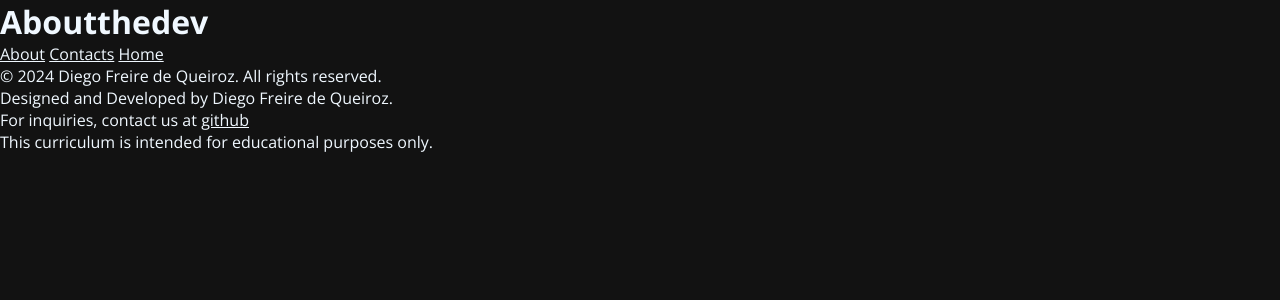
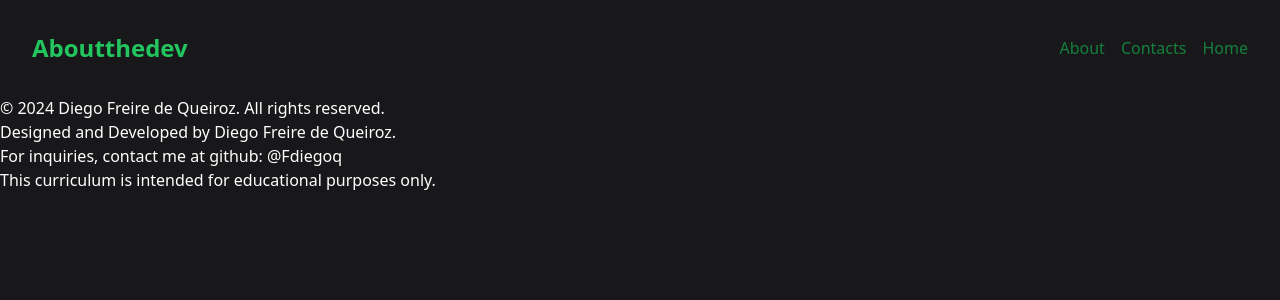
Before and after one commit to FDiegoq/Professional-aboutthedev, a Django app: template curriculo/templates/curriculo/base.html in a window 1280 px wide. Shown: the top 300 px of the page. Run offline with Django 5.2, Linux system fonts and the light colour scheme; the template is opened without the code that fills it, so the values that code supplies are empty; some libraries are stand-ins or nearby versions.

Commit message:
tailwind setup

```diff
--- a/curriculo/static/src/styles/global.css
+++ /dev/null
@@ -1,15 +0,0 @@
-@import url('https://fonts.googleapis.com/css2?family=Open+Sans:ital,wght@0,300..800;1,300..800&display=swap');
-*{
-    margin: 0;
-    padding: 0;
-    font-family: "Open Sans", sans-serif;
-    background-color: #121212;
-    color: aliceblue;
-}
-.header{
-
-}
-
-.footer{
-
-}
--- a/curriculo/templates/curriculo/base.html
+++ b/curriculo/templates/curriculo/base.html
@@ -7,16 +7,15 @@
         {%block title%} Title {%endblock%}
     </title>
     {%load static%}
-    <link rel="icon" href="{% static 'favicon.ico' %}" type="image/x-icon">
-    {% block css %} <link rel="stylesheet" href="{% static 'src/styles/global.css' %}"> {% endblock %}
+    <script src="https://cdn.tailwindcss.com"></script>
 </head>
-<body>
-    <header class="header">
-        <h1>Aboutthedev</h1>
-        <nav class="nav">
-            <a href="">About</a>
-            <a href="">Contacts</a>
-            <a href="">Home</a>
+<body class="bg-zinc-900 text-white">
+    <header class="flex items-center justify-between p-8">
+        <h1 class="text-2xl text-green-500 font-bold">Aboutthedev</h1>
+        <nav class="flex gap-4 text-green-700">
+            <a href="" class="hover:text-green-500">About</a>
+            <a href="" class="hover:text-green-500">Contacts</a>
+            <a href="" class="hover:text-green-500">Home</a>
         </nav>
     </header>
 
@@ -26,11 +25,13 @@
         {%endblock%}
     </main>
 
-    <footer class="footer">
-        <p>© 2024 Diego Freire de Queiroz. All rights reserved. <br>
-            Designed and Developed by Diego Freire de Queiroz. <br>
-            For inquiries, contact us at <a href="">github</a> <br>
-            This curriculum is intended for educational purposes only.</p>
+    <footer class="">
+        <p>
+            © 2024 Diego Freire de Queiroz. All rights reserved. <br>
+                Designed and Developed by Diego Freire de Queiroz. <br>
+                For inquiries, contact me at github: @Fdiegoq<br>
+                This curriculum is intended for educational purposes only.
+        </p>
     </footer>
 
 </body>
--- /dev/null
+++ b/tailwind.config.js
@@ -0,0 +1,4 @@
+module.exports = {
+    content: ['./src/**/*.{html,js}'],
+    theme: {},
+};
```
Also changed, not shown: curriculo/templates/curriculo/index.html (+5 -5 lines), curriculo/static/src/styles/index/index.css (deleted).
